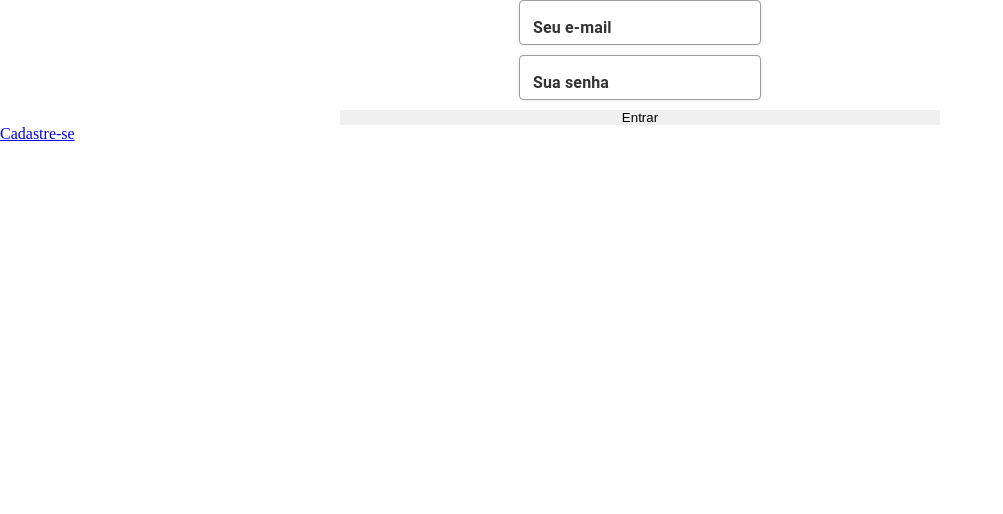
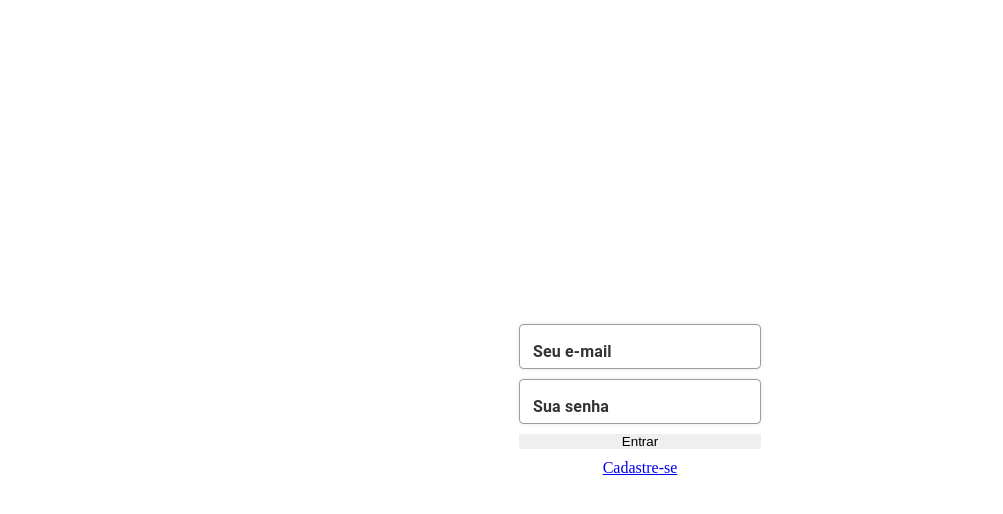
Before and after one commit to kenzie-m6/S1-Front-contact-list, a React (Vite) app in the folder contacts-list/: page / in a window 1280 px wide. Shown: the top 514 px of the page, without its empty margins (0-1003 px from the left). Built offline with nearby package versions, Linux system fonts and the light colour scheme; no server answers.

Commit message:
fix: forms style

```diff
--- a/contacts-list/src/pages/LoginPage/index.tsx
+++ b/contacts-list/src/pages/LoginPage/index.tsx
@@ -3,7 +3,7 @@ import { LoginForm } from "../../components/LoginForm"
 
 export const LoginPage = () =>{
     return (
-        <div>
+        <div className="loginContainer">
           <LoginForm />
           <Link to="/register">Cadastre-se</Link>
         </div>
--- a/contacts-list/src/pages/RegisterPage/index.tsx
+++ b/contacts-list/src/pages/RegisterPage/index.tsx
@@ -3,7 +3,7 @@ import { RegisterForm } from "../../components/RegisterForm"
 
 export const RegisterPage = () => {
     return (
-        <div>
+        <div className="registerContainer">
           <Link to="/">Voltar</Link>
           <RegisterForm />
         </div>
--- a/contacts-list/src/styles/global.ts
+++ b/contacts-list/src/styles/global.ts
@@ -32,6 +32,19 @@ export const Reset = createGlobalStyle`
         border-radius: 6px;
     }
 
+    .App{
+        height: 100vh;
+        padding: 1rem;
+    }
+    .loginContainer, .registerContainer {
+        display: flex;
+        flex-direction: column;
+        align-items: center;
+        justify-content: center;
+        height: 100%;
+        gap: 10px;
+    }
+
 `;
 
 export const GlobalStyle = createGlobalStyle`
```
